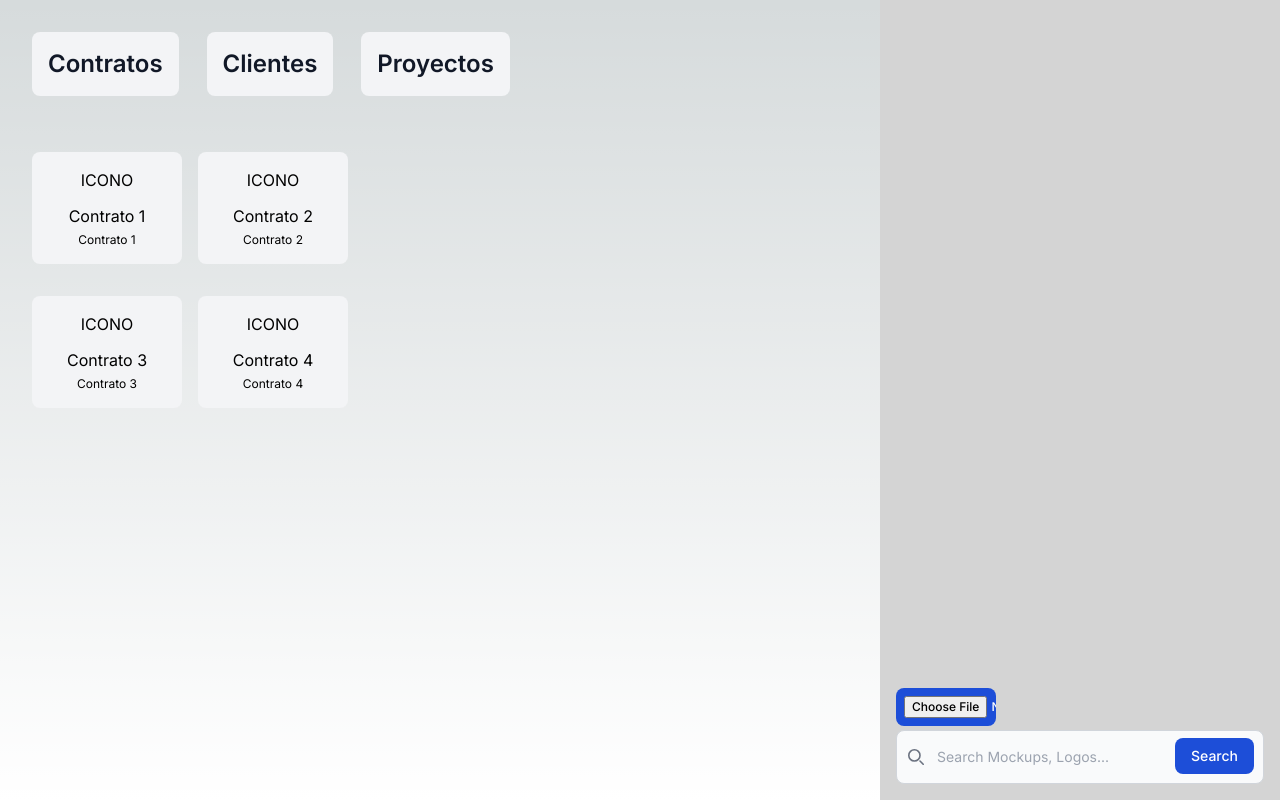
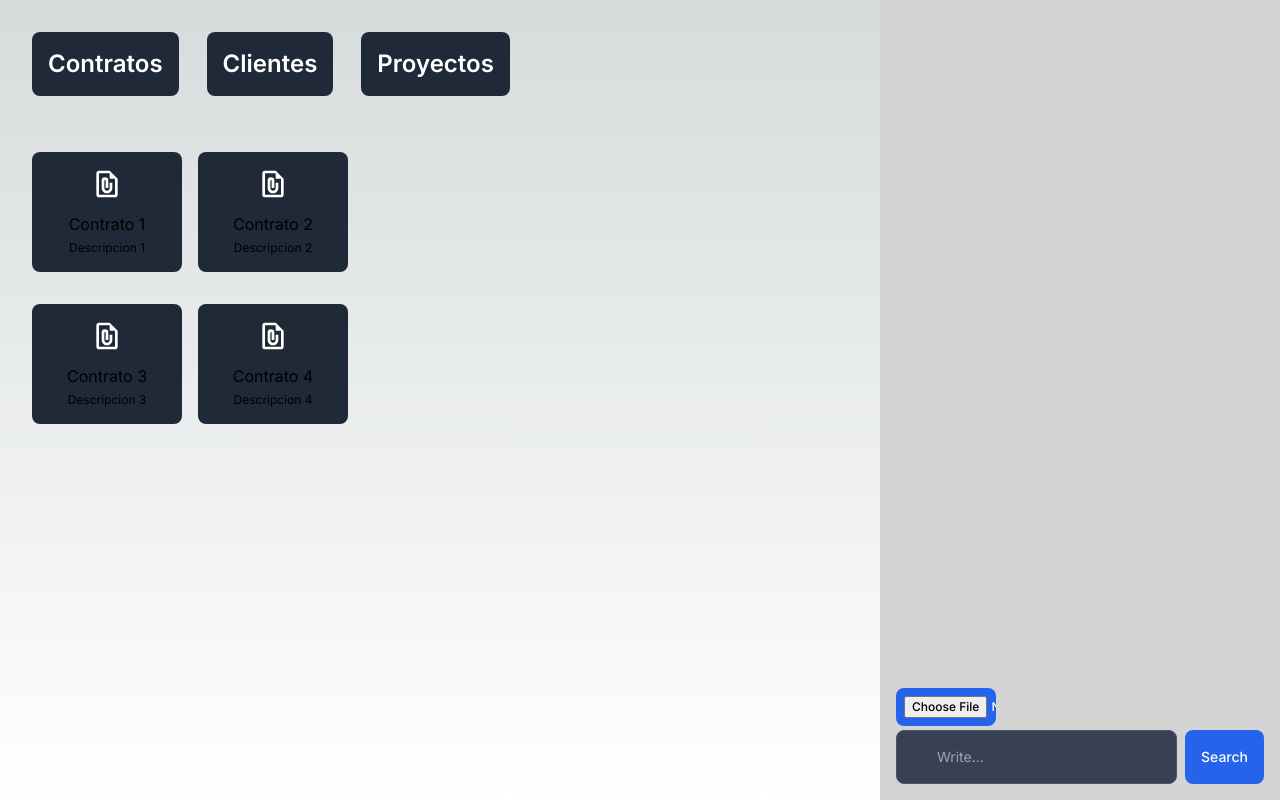
Before and after one commit to josiext/chat-ai-poc, a Next.js app: page /dms in a window 1280 px wide. Built offline with nearby package versions, Linux system fonts and the light colour scheme.

Commit message:
Add serverComponentsExternalPackages and change dev port

```diff
--- a/next.config.js
+++ b/next.config.js
@@ -1,4 +1,8 @@
 /** @type {import('next').NextConfig} */
-const nextConfig = {}
+const nextConfig = {
+  experimental: {
+    serverComponentsExternalPackages: ["pdf-parse"],
+  },
+};
 
-module.exports = nextConfig
+module.exports = nextConfig;
--- /dev/null
+++ b/src/app/api/read-pdf/route.ts
@@ -0,0 +1,14 @@
+import pdfParse from "pdf-parse";
+
+export async function POST(req: Request) {
+  const formData = await req.formData();
+
+  const file = formData.get("pdfFile") as File;
+
+  const arrayBuffer = await file.arrayBuffer();
+  const buffer = Buffer.from(arrayBuffer);
+
+  const data = await pdfParse(buffer);
+
+  return Response.json({ data: data.text });
+}
--- a/src/app/dms/page.tsx
+++ b/src/app/dms/page.tsx
@@ -1,6 +1,7 @@
 "use client";
 
 import { ChangeEvent, useState } from "react";
+import { MdOutlineFilePresent } from "react-icons/md";
 
 export default function Home() {
   return (
@@ -59,18 +60,30 @@ const Sidebar = () => {
   };
 
   const handleFileChange = async (event: ChangeEvent<HTMLInputElement>) => {
+    const file = event?.target?.files?.[0];
+
+    if (!file) return;
+
     const formData = new FormData();
+    formData.append("pdfFile", file);
 
-    formData.append("pdfFile", event.target.files[0]);
-
-    const res = await fetch("http://localhost:3010/extract-text", {
+    const res = await fetch("/api/read-pdf", {
       method: "POST",
       body: formData,
     });
 
-    const text = await res.text();
+    if (!res.ok) throw new Error("Error al leer el archivo");
 
-    setFileContent(text);
+    const text = await res.json();
+
+    setFileContent(text.data);
+    setChat((prev) => [
+      ...prev,
+      {
+        label: "AI",
+        message: `${file.name} leido correctamente`,
+      },
+    ]);
   };
 
   return (
@@ -79,12 +92,12 @@ const Sidebar = () => {
         {chat.map((item) => (
           <div
             key={item.message + item.label}
-            className="inline-flex flex-col items-start justify-start p-4 mb-4 bg-gray-100 rounded-lg dark:bg-gray-800"
+            className={`inline-flex flex-col justify-start p-4 mb-4 rounded-lg bg-gray-800 ${
+              item.label === "AI" ? "bg-gray-900" : ""
+            }`}
           >
-            <span className="text-xs text-gray-500 dark:text-gray-400">
-              {item.label}
-            </span>
-            <span className="text-sm text-gray-900 dark:text-white">
+            <span className={`text-xs text-gray-400`}>{item.label}</span>
+            <span className="text-sm text-white whitespace-pre-line">
               {item.message}
             </span>
           </div>
@@ -94,47 +107,30 @@ const Sidebar = () => {
       <div className="w-full flex flex-col gap-1">
         <input
           type="file"
-          className="w-[100px] text-white bg-blue-700 hover:bg-blue-800 focus:ring-4 focus:outline-none focus:ring-blue-300 font-medium rounded-lg text-xs px-2 py-2 dark:bg-blue-600 dark:hover:bg-blue-700 dark:focus:ring-blue-800"
+          className="w-[100px] text-white  focus:ring-4 focus:outline-none font-medium rounded-lg text-xs px-2 py-2 bg-blue-600 hover:bg-blue-700 focus:ring-blue-800"
           onChange={handleFileChange}
         />
 
         <form className="w-full" onSubmit={handleSubmit}>
           <label
             htmlFor="default-search"
-            className="mb-2 text-sm font-medium text-gray-900 sr-only dark:text-white"
+            className="mb-2 text-sm font-medium sr-only text-white"
           >
             Search
           </label>
-          <div className="relative">
-            <div className="absolute inset-y-0 left-0 flex items-center pl-3 pointer-events-none">
-              <svg
-                className="w-4 h-4 text-gray-500 dark:text-gray-400"
-                aria-hidden="true"
-                xmlns="http://www.w3.org/2000/svg"
-                fill="none"
-                viewBox="0 0 20 20"
-              >
-                <path
-                  stroke="currentColor"
-                  strokeLinecap="round"
-                  strokeLinejoin="round"
-                  strokeWidth="2"
-                  d="m19 19-4-4m0-7A7 7 0 1 1 1 8a7 7 0 0 1 14 0Z"
-                />
-              </svg>
-            </div>
+          <div className="flex flex-row gap-2">
             <input
               type="search"
               id="default-search"
-              className="block w-full p-4 pl-10 text-sm text-gray-900 border border-gray-300 rounded-lg bg-gray-50 focus:ring-blue-500 focus:border-blue-500 dark:bg-gray-700 dark:border-gray-600 dark:placeholder-gray-400 dark:text-white dark:focus:ring-blue-500 dark:focus:border-blue-500"
-              placeholder="Search Mockups, Logos..."
+              className="block w-full p-4 pl-10 text-sm  border  rounded-lg bg-gray-50 focus:ring-blue-500 focus:border-blue-500 bg-gray-700 border-gray-600 placeholder-gray-400 text-white focus:ring-blue-500 focus:border-blue-500"
+              placeholder="Write..."
               required
               value={input}
               onChange={(e) => setInput(e.target.value)}
             />
             <button
               type="submit"
-              className="text-white absolute right-2.5 bottom-2.5 bg-blue-700 hover:bg-blue-800 focus:ring-4 focus:outline-none focus:ring-blue-300 font-medium rounded-lg text-sm px-4 py-2 dark:bg-blue-600 dark:hover:bg-blue-700 dark:focus:ring-blue-800"
+              className="text-white  focus:ring-4 focus:outline-none  font-medium rounded-lg text-sm px-4 py-2 bg-blue-600 hover:bg-blue-700 focus:ring-blue-800"
             >
               Search
             </button>
@@ -154,24 +150,23 @@ const DMS = () => {
         {["Contratos", "Clientes", "Proyectos"].map((item) => (
           <button
             key={item}
-            className="inline-flex flex-col items-center justify-center p-4 mb-4 bg-gray-100 rounded-lg dark:bg-gray-800"
+            className="inline-flex flex-col items-center justify-center p-4 mb-4 rounded-lg bg-gray-800"
+            onClick={() => setView(item)}
           >
-            <p className="text-2xl font-semibold text-gray-900 dark:text-white">
-              {item}
-            </p>
+            <p className="text-2xl font-semibold  text-white">{item}</p>
           </button>
         ))}
       </div>
 
-      <div className="grid grid-cols-[repeat(auto-fit,minmax(100px,150px))]  gap-4">
+      <div className="grid grid-cols-[repeat(auto-fit,minmax(100px,150px))] gap-4">
         {view === "Contratos" && (
           <>
             {CONTRATOS.map((item) => (
               <button
                 key={item.id}
-                className="flex flex-col gap-3 items-center justify-start p-4 mb-4 bg-gray-100 rounded-lg dark:bg-gray-800"
+                className="flex flex-col gap-3 items-center justify-start p-4 mb-4 rounded-lg bg-gray-800"
               >
-                <span>ICONO</span>
+                <MdOutlineFilePresent className="w-8 h-8  text-white" />
 
                 <div className="flex flex-col gap-1">
                   <span>{item.name}</span>
@@ -190,46 +185,21 @@ const CONTRATOS = [
   {
     id: 1,
     name: "Contrato 1",
-    description: "Contrato 1",
+    description: "Descripcion 1",
   },
   {
     id: 2,
     name: "Contrato 2",
-    description: "Contrato 2",
+    description: "Descripcion 2",
   },
   {
     id: 3,
     name: "Contrato 3",
-    description: "Contrato 3",
+    description: "Descripcion 3",
   },
   {
     id: 4,
     name: "Contrato 4",
-    description: "Contrato 4",
+    description: "Descripcion 4",
   },
 ];
-
-function PdfExtractor() {
-  const [pdfContent, setPdfContent] = useState("");
-
-  const handleFileChange = async (event) => {
-    const file = event.target.files[0];
-
-    const res = await fetch("/api/extract-pdf-text", {
-      method: "POST",
-      body: file,
-    });
-
-    const data = await res.json();
-
-    console.log("response ", data);
-    /*  setPdfContent(data.text); */
-  };
-
-  return (
-    <div>
-      <input type="file" onChange={handleFileChange} />
-      <div>{pdfContent}</div>
-    </div>
-  );
-}
```
Also changed, not shown: package.json (+5 -2 lines), 1 other file (tests, documents, lock files or other folders).
